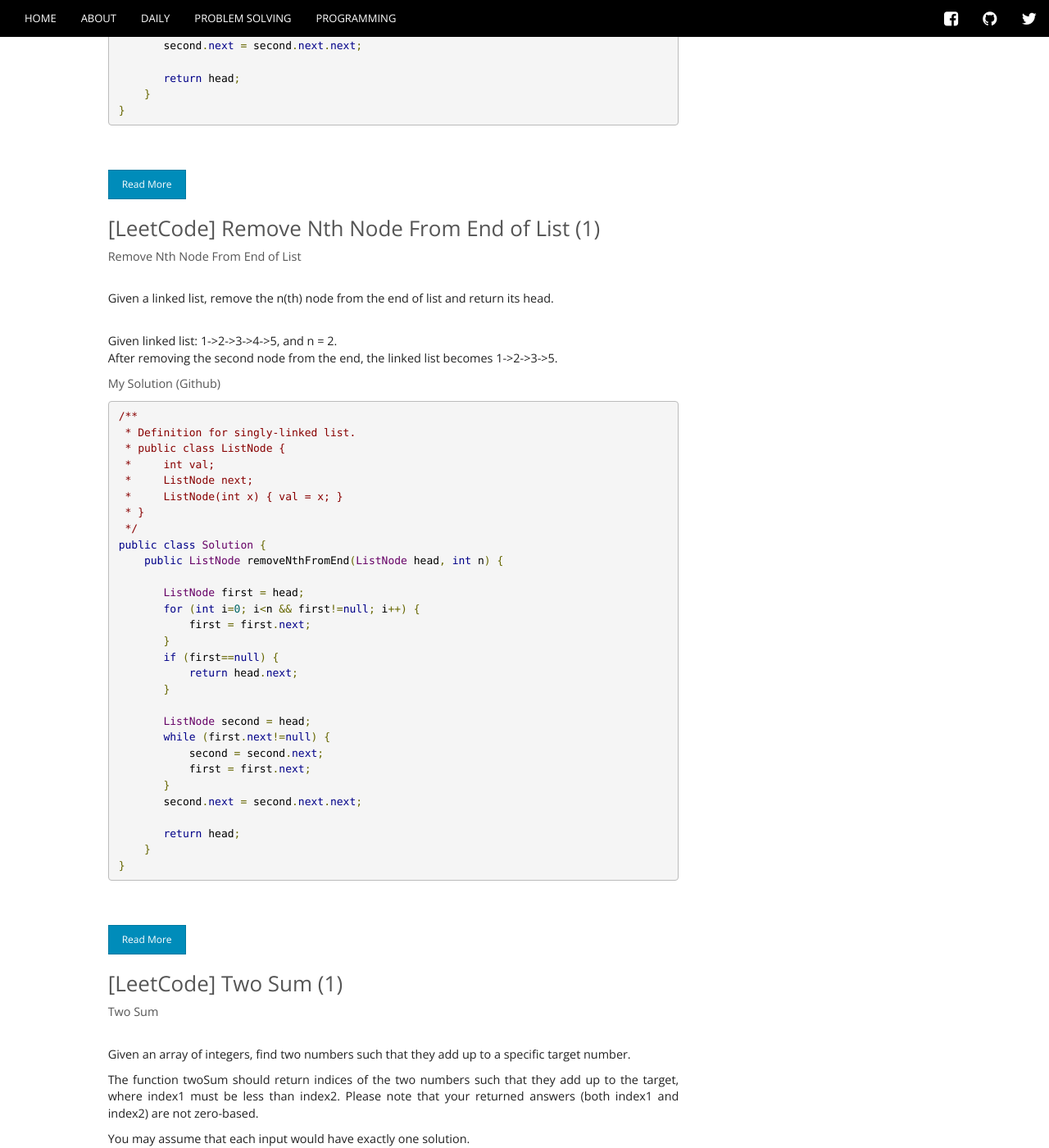
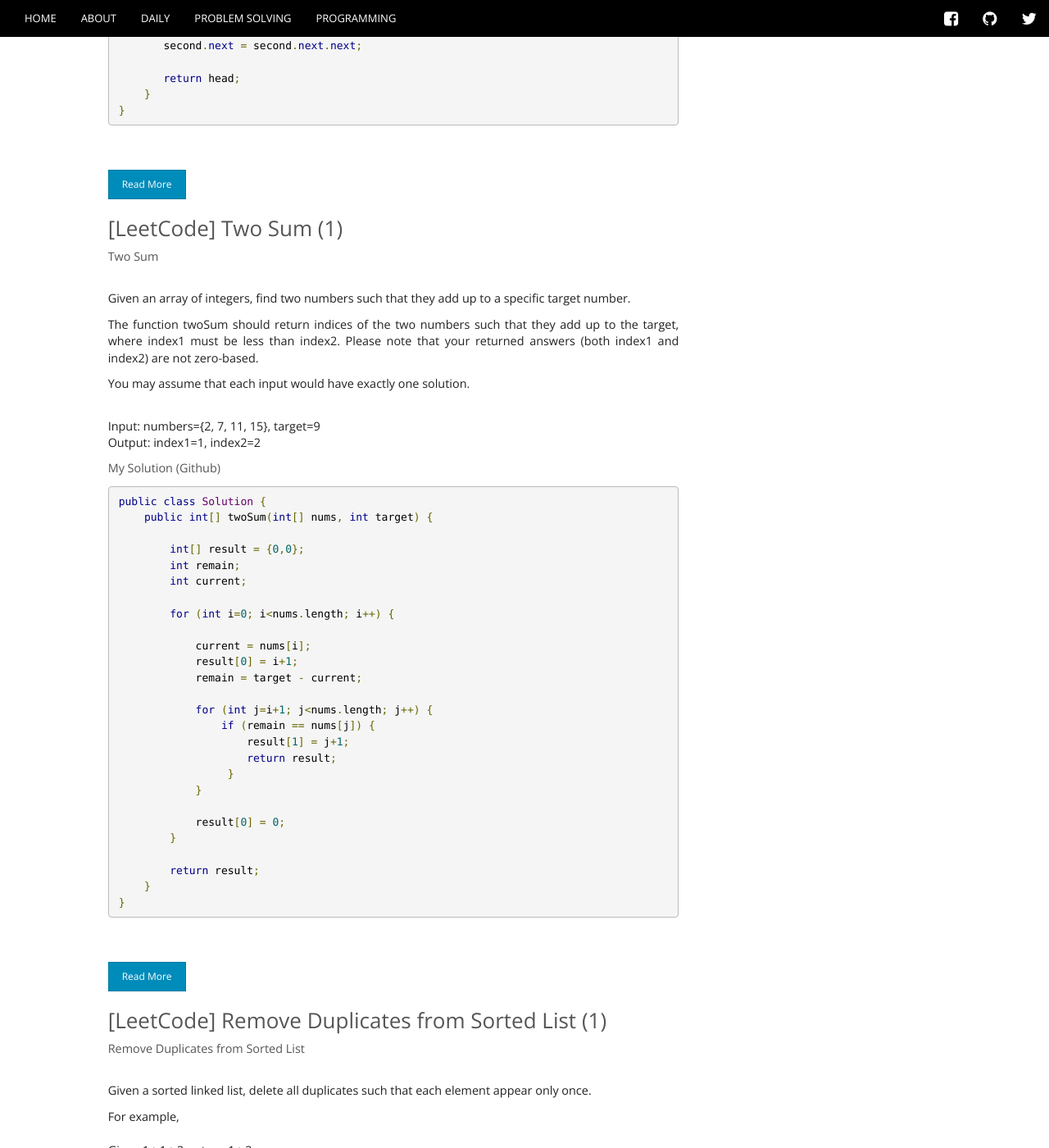
Before and after one commit to gudnam/mjpark03.github.io, a Jekyll site: the page built from index.html, in a window 1280 px wide and 1400 px high, scrolled down 952 px. Shown: the whole window at 82% size. Built offline with Jekyll 4.4.1, drawn with Linux system fonts in a browser that asks for light colours; nearby versions of some CDN libraries; some of the changed text lies outside the part shown.

Commit message:
[LeetCode] Remove Nth Node From End of List (1)_

```diff
--- a/_posts/2016-02-05-ps-008.markdown
+++ /dev/null
@@ -1,61 +0,0 @@
----
-layout: post
-title:  "[LeetCode] Remove Nth Node From End of List (1)"
-date:   2016-02-05 20:41:10
-categories: algorithm
-author: Rachel Park
-comments: true
-tags: [ps]
-permalink: ps/008
----
-
-
-<a href='https://leetcode.com/problems/remove-nth-node-from-end-of-list/'>Remove Nth Node From End of List</a>
-<br/><br/>
-
-Given a linked list, remove the n(th) node from the end of list and return its head.
-
-<br/>
-Given linked list: 1->2->3->4->5, and n = 2.
-<br/>
-After removing the second node from the end, the linked list becomes 1->2->3->5.
-
-
-
-<a href='https://github.com/mjpark03/leetcode/blob/master/remove-nth-node-from-end-of-list.java'>My Solution (Github)</a>
-{% highlight text %}
-/**
- * Definition for singly-linked list.
- * public class ListNode {
- *     int val;
- *     ListNode next;
- *     ListNode(int x) { val = x; }
- * }
- */
-public class Solution {
-    public ListNode removeNthFromEnd(ListNode head, int n) {
-
-       ListNode first = head;
-       for (int i=0; i<n && first!=null; i++) {
-           first = first.next;
-       }
-       if (first==null) {
-           return head.next;
-       }
-
-       ListNode second = head;
-       while (first.next!=null) {
-           second = second.next;
-           first = first.next;
-       }
-       second.next = second.next.next;
-
-       return head;
-    }
-}
-{% endhighlight %}
-
-<!-- more -->
-
-<br/><br/>
-* Time Complexity: O(n)
--- a/_posts/2016-02-05-ps-007.markdown
+++ b/_posts/2016-02-05-ps-009.markdown
@@ -1,12 +1,12 @@
 ---
 layout: post
 title:  "[LeetCode] Remove Nth Node From End of List (1)"
-date:   2016-02-05 20:41:10
+date:   2016-02-05 20:41:20
 categories: algorithm
 author: Rachel Park
 comments: true
 tags: [ps]
-permalink: ps/007
+permalink: ps/009
 ---
 
 
```
